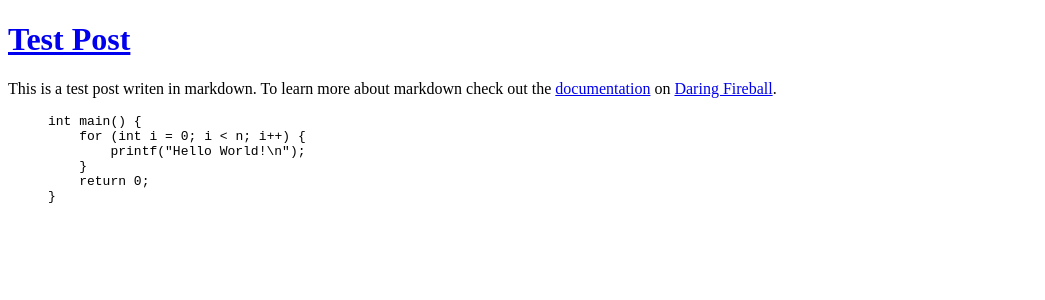
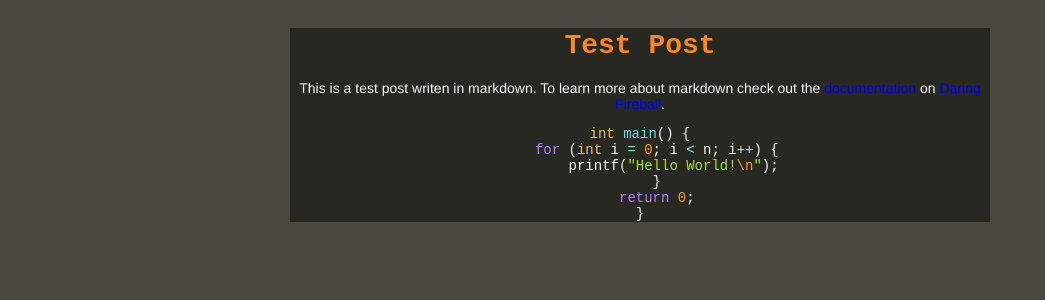
Before and after one commit to PMitura/ag1, a Jekyll site: the page built from _posts/1985-10-26-Test-Post.md, in a window 1280 px wide. Shown: the top 300 px of the page, without its empty margins (0-1045 px from the left). Built offline with Jekyll 4.4.1, drawn with Linux system fonts in a browser that asks for light colours.

Commit message:
further fix links

```diff
--- a/_layouts/layout.html
+++ b/_layouts/layout.html
@@ -6,9 +6,9 @@
     <meta name="author" content="Your Name" />
     <title>{{ page.title }}</title>
     <!-- Syntax highlighting CSS -->
-    <link rel="stylesheet" href={{ "css/syntax.css" | prepend: site.github.url}} type="text/css"/>
+    <link rel="stylesheet" href={{ "/css/syntax.css" | prepend: site.github.url}} type="text/css"/>
     <!-- Common CSS -->
-    <link rel="stylesheet" href={{ "css/common.css" | prepend: site.github.url}} type="text/css"/>
+    <link rel="stylesheet" href={{ "/css/common.css" | prepend: site.github.url}} type="text/css"/>
     <!-- Common CSS -->
   </head>
   <body>
```
